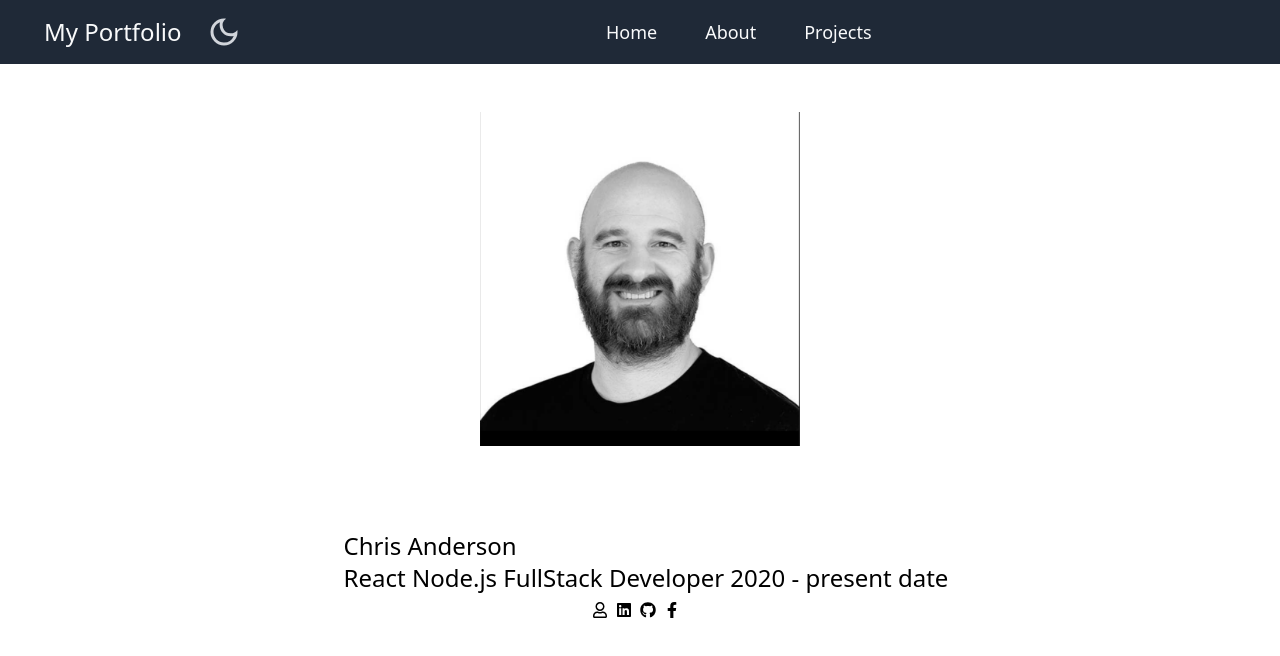
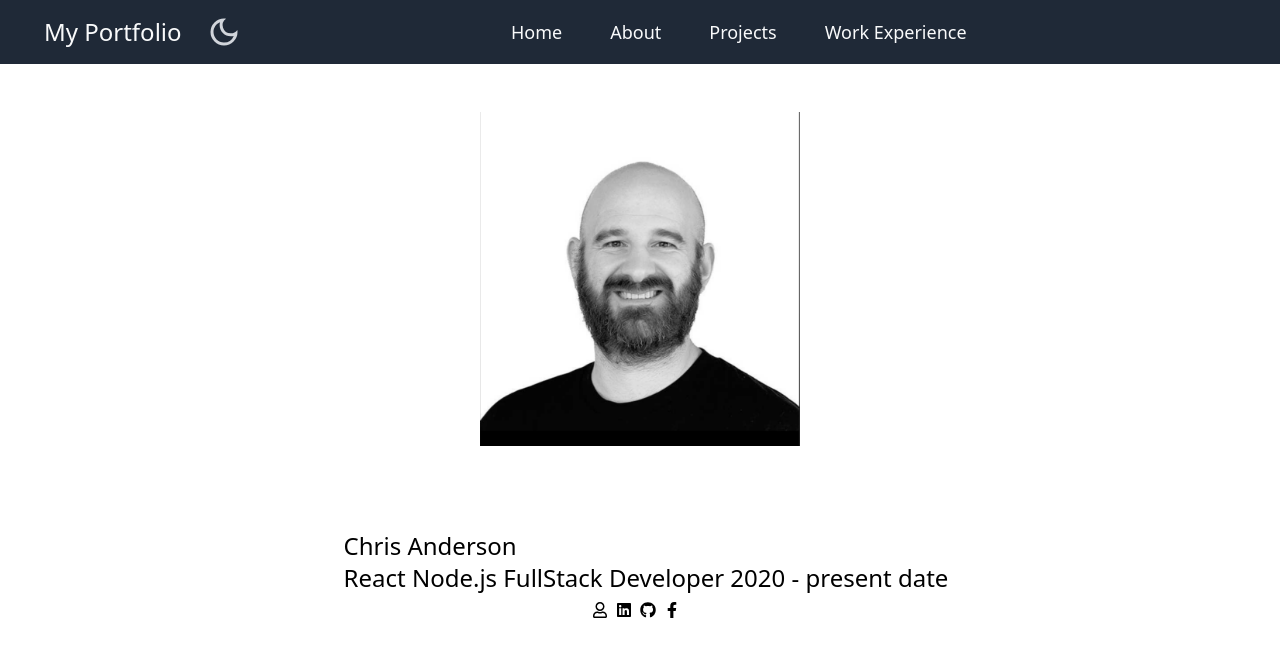
Before and after one commit to bojeans/CRA-portfolio, a React (Create React App) app in the folder app/: page / in a window 1280 px wide. Shown: the top 656 px of the page. Built offline with nearby package versions, Linux system fonts and the light colour scheme; no server answers.

Commit message:
adding work experience component

```diff
--- a/app/src/App.js
+++ b/app/src/App.js
@@ -2,6 +2,7 @@ import { BrowserRouter as Router, Route, Routes } from "react-router-dom";
 import LandingPage from "./components/LandingPage";
 import About from "./components/About";
 import Projects from "./components/Projects";
+import WorkExperience from "./components/WorkExperience";
 import { DarkModeProvider } from "./components/DarkModeContext";
 
 const App = () => {
@@ -12,6 +13,7 @@ const App = () => {
           <Route exact path="/" element={<LandingPage />} />
           <Route path="/about" element={<About />} />
           <Route path="/projects" element={<Projects />} />
+          <Route path="/work-experience" element={<WorkExperience />} />
         </Routes>
       </Router>
     </DarkModeProvider>
--- a/app/src/components/NavBar.js
+++ b/app/src/components/NavBar.js
@@ -55,6 +55,7 @@ const NavBar = () => {
               <NavItem to="/" label="Home" />
               <NavItem to="/about" label="About" />
               <NavItem to="/projects" label="Projects" />
+              <NavItem to="/work-experience" label="Work Experience" />
             </ul>
           </div>
 
@@ -106,6 +107,7 @@ const NavBar = () => {
         <MobileLink to="/" label="Home" />
         <MobileLink to="/about" label="About" />
         <MobileLink to="/projects" label="Projects" />
+        <MobileLink to="/work-experience" label="Work Experience" />
       </div>
     </nav>
   );
--- /dev/null
+++ b/app/src/components/WorkExperience.js
@@ -0,0 +1,14 @@
+import NavBar from "./NavBar";
+import Footer from "./Footer";
+
+const WorkExperience = () => {
+  return (
+    <>
+      <NavBar />
+
+      <Footer />
+    </>
+  );
+};
+
+export default WorkExperience;
```
